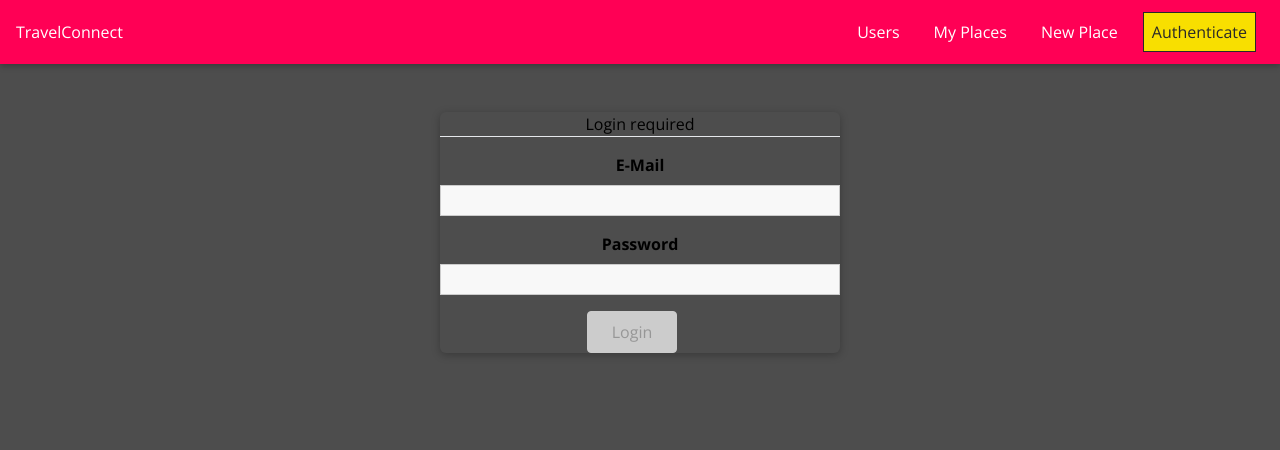
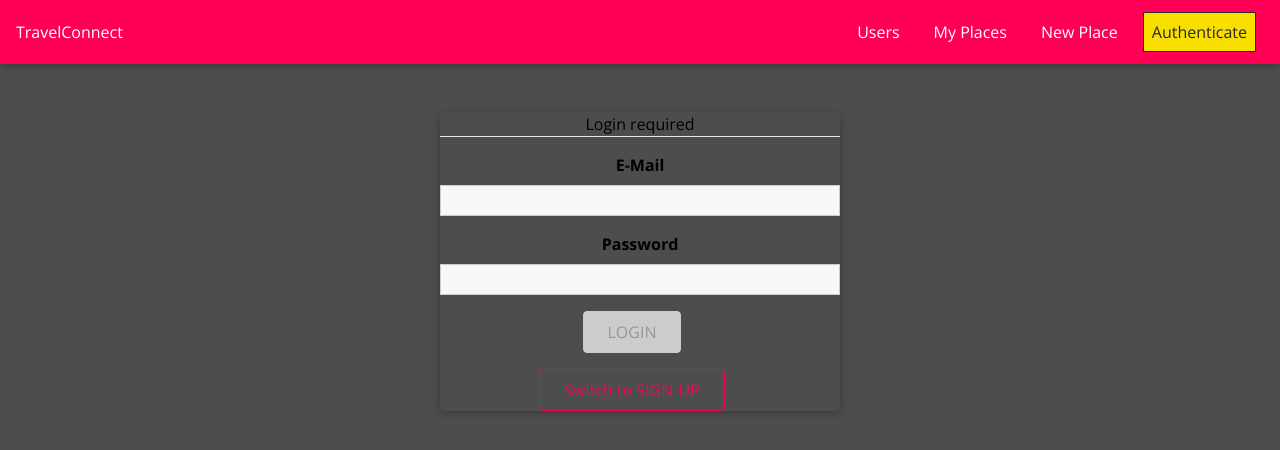
Before and after one commit to bisre1921/React-Travel-Connect, a React (Vite) app: page /auth in a window 1280 px wide. Shown: the top 450 px of the page. Built offline with nearby package versions, Linux system fonts and the light colour scheme.

Commit message:
Add signup switch mode button

```diff
--- a/src/shared/hooks/Form-Hook.jsx
+++ b/src/shared/hooks/Form-Hook.jsx
@@ -5,6 +5,9 @@
     case "INPUT_CHANGE":
       let formIsValid = true;
       for (const inputId in state.inputs) {
+        if(!state.inputs[inputId]) {
+            continue;
+        }
         if (inputId === action.inputId) {
           formIsValid = formIsValid && action.isValid;
         } else {
--- a/src/users/pages/Auth.jsx
+++ b/src/users/pages/Auth.jsx
@@ -1,12 +1,15 @@
+import { useState } from "react";
 import Button from "../../shared/components/FormElements/Button";
 import Input from "../../shared/components/FormElements/Input";
 import Card from "../../shared/components/UIElements/Card";
 import { useForm } from "../../shared/hooks/Form-Hook";
-import { VALIDATOR_EMAIL, VALIDATOR_MINLENGTH } from "../../shared/Util/Validators";
+import { VALIDATOR_EMAIL, VALIDATOR_MINLENGTH, VALIDATOR_REQUIRE } from "../../shared/Util/Validators";
 import "./Auth.css";
 
 const Auth = () => {
-    const [formState , inputHandler] = useForm({
+    const [isLoginMode , setIsLoginMode] = useState(true);
+
+    const [formState , inputHandler , setFormData] = useForm({
         email : {
             value : "" ,
             isValid : false
@@ -22,6 +25,24 @@
         console.log(formState.inputs);
     };
 
+    const switchModeHandler = () => {
+        if(!isLoginMode) {
+            setFormData({
+                ...formState.inputs ,
+                name : undefined
+            } , formState.inputs.email.isValid && formState.inputs.password.isValid)
+        } else {
+            setFormData({
+                ...formState.inputs ,
+                name : {
+                    value : "" ,
+                    isValid : false
+                }
+            } , false)
+        }
+        setIsLoginMode(prevState => !prevState);
+    }
+
     return (
         <Card className="authentication">
             <h2>
@@ -29,6 +50,17 @@
             </h2>
             <hr />
             <form onSubmit={authSubmitHandler}>
+                {!isLoginMode && (
+                    <Input
+                        id="name"
+                        element="input"
+                        type="text"
+                        label="Your name"
+                        validators={[VALIDATOR_REQUIRE()]}
+                        errorText="please enter a name."
+                        onInput={inputHandler}
+                    />
+                )}
                 <Input
                     id="email"
                     element="input"
@@ -48,9 +80,15 @@
                     onInput={inputHandler}
                 />
                 <Button type="submit" disabled={!formState.isValid}>
-                    Login
+                    {isLoginMode ? "LOGIN" : "SIGN-UP"}
                 </Button>
             </form>
+            <Button
+                inverse
+                onClick={switchModeHandler}
+            >
+               Switch to {isLoginMode ? "SIGN-UP" : "LOGIN"}
+            </Button>
             </Card>
     )
 };
```
